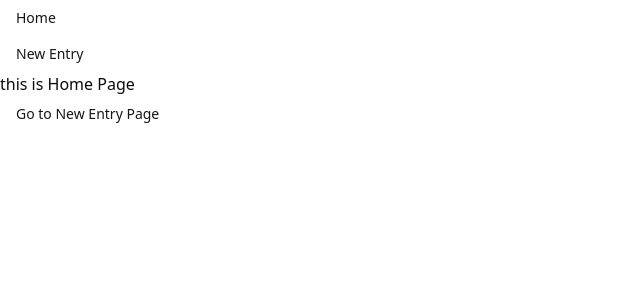
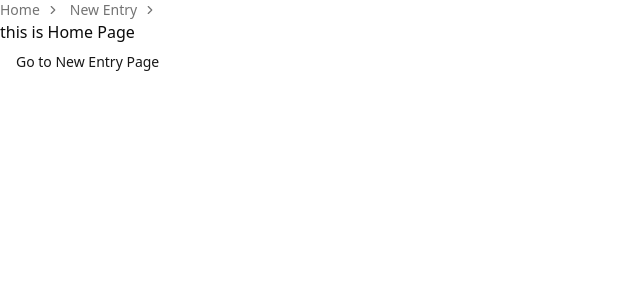
Before and after one commit to RadekKosiada/journal-app, a Next.js app: page / in a window 1280 px wide. Shown: the top 300 px of the page, without its empty margins (0-640 px from the left). Built offline with nearby package versions, Linux system fonts and the light colour scheme.

Commit message:
add breadcrumb from shadcn

```diff
--- /dev/null
+++ b/src/components/breadrumb/index.tsx
@@ -0,0 +1,26 @@
+import {
+    Breadcrumb,
+    BreadcrumbItem,
+    BreadcrumbLink,
+    BreadcrumbList,
+    BreadcrumbSeparator
+} from "@/components/ui/breadcrumb";
+import { BreadcrumbDataType } from "@/types/BreadcrumbDataType";
+
+
+export function BreadcrumbBasic({ breadcrumbData }: { breadcrumbData: BreadcrumbDataType }) {
+    return (
+        <Breadcrumb>
+            <BreadcrumbList>
+                {breadcrumbData instanceof Array && breadcrumbData.map((item, index) => (
+                    <BreadcrumbItem key={index}>
+                        <BreadcrumbLink href={item.url}>{item.label}</BreadcrumbLink>
+                        <BreadcrumbSeparator />
+                    </BreadcrumbItem>
+                ))}
+
+            </BreadcrumbList>
+        </Breadcrumb>
+    )
+}
+export default BreadcrumbBasic;
--- a/src/components/header/index.tsx
+++ b/src/components/header/index.tsx
@@ -1,11 +1,11 @@
 import { ROUTES } from "@/lib/routes";
-import BreadcrumbTest from "../breadcrumbTest";
+import BreadcrumbBasic from "../breadrumb";
 import styles from "./header.module.scss";
 
 const Header = () => {
     return (
         <header className={styles.header}>
-            <BreadcrumbTest breadcrumbData={[
+            <BreadcrumbBasic breadcrumbData={[
                 { order: 1, current: false, url: ROUTES.HOME, label: "Home" },
                 { order: 2, current: true, url: ROUTES.NEW_ENTRY, label: "New Entry" }
             ]} />
--- /dev/null
+++ b/src/components/ui/breadcrumb.tsx
@@ -0,0 +1,105 @@
+import { Slot } from "@radix-ui/react-slot"
+import { ChevronRight, MoreHorizontal } from "lucide-react"
+import * as React from "react"
+
+import { cn } from "@/lib/utils"
+
+function Breadcrumb({ ...props }: React.ComponentProps<"nav">) {
+    return <nav aria-label="breadcrumb" data-slot="breadcrumb" {...props} />
+}
+
+function BreadcrumbList({ className, ...props }: React.ComponentProps<"ol">) {
+    return (
+        <ol
+            data-slot="breadcrumb-list"
+            className={cn(
+                "text-muted-foreground flex flex-wrap items-center gap-1.5 text-sm break-words sm:gap-2.5",
+                className
+            )}
+            {...props}
+        />
+    )
+}
+
+function BreadcrumbItem({ className, ...props }: React.ComponentProps<"li">) {
+    return (
+        <li
+            data-slot="breadcrumb-item"
+            className={cn("inline-flex items-center gap-1.5", className)}
+            {...props}
+        />
+    )
+}
+
+function BreadcrumbLink({
+    asChild,
+    className,
+    ...props
+}: React.ComponentProps<"a"> & {
+    asChild?: boolean
+}) {
+    const Comp = asChild ? Slot : "a"
+
+    return (
+        <Comp
+            data-slot="breadcrumb-link"
+            className={cn("hover:text-foreground transition-colors", className)}
+            {...props}
+        />
+    )
+}
+
+function BreadcrumbPage({ className, ...props }: React.ComponentProps<"span">) {
+    return (
+        <span
+            data-slot="breadcrumb-page"
+            role="link"
+            aria-disabled="true"
+            aria-current="page"
+            className={cn("text-foreground font-normal", className)}
+            {...props}
+        />
+    )
+}
+
+function BreadcrumbSeparator({
+    children,
+    className,
+    ...props
+}: React.ComponentProps<"li">) {
+    return (
+        <span
+            data-slot="breadcrumb-separator"
+            role="presentation"
+            aria-hidden="true"
+            className={cn("[&>svg]:size-3.5", className)}
+            {...props}
+        >
+            {children ?? <ChevronRight />}
+        </span>
+    )
+}
+
+function BreadcrumbEllipsis({
+    className,
+    ...props
+}: React.ComponentProps<"span">) {
+    return (
+        <span
+            data-slot="breadcrumb-ellipsis"
+            role="presentation"
+            aria-hidden="true"
+            className={cn("flex size-9 items-center justify-center", className)}
+            {...props}
+        >
+            <MoreHorizontal className="size-4" />
+            <span className="sr-only">More</span>
+        </span>
+    )
+}
+
+export {
+    Breadcrumb, BreadcrumbEllipsis, BreadcrumbItem,
+    BreadcrumbLink, BreadcrumbList, BreadcrumbPage,
+    BreadcrumbSeparator
+}
```
Also changed, not shown: src/components/breadrumb/breadcrumb.module.scss (added).
